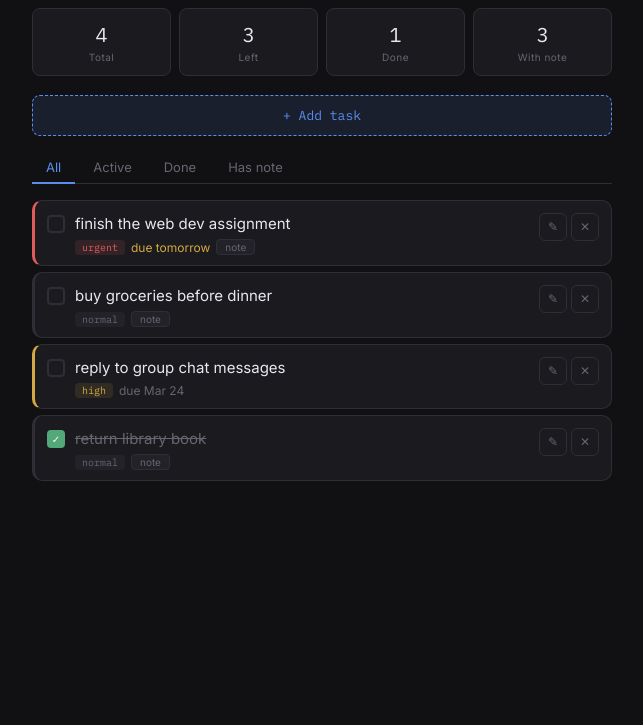
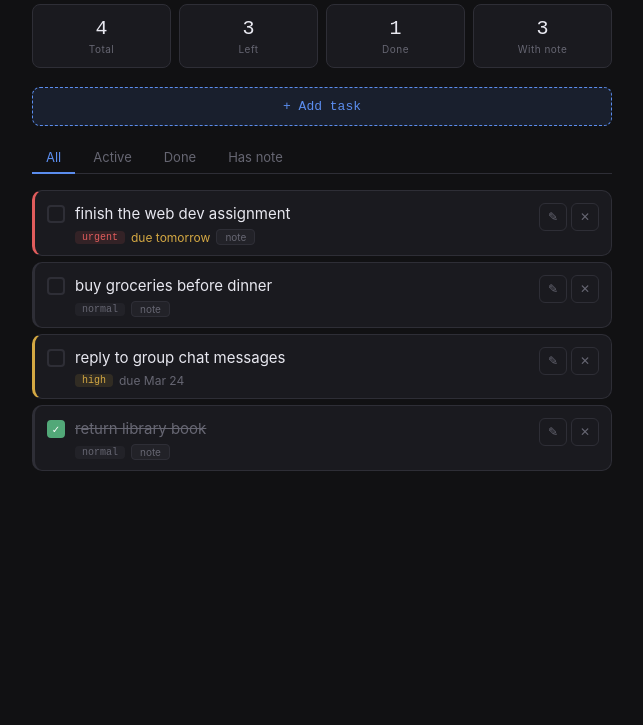
Before and after one commit to cheesypasta000/to-do-list, a plain HTML site: page index.html in a window 1280 px wide. Shown: the part 75-800 px from the top of the page, without its empty margins (318-961 px from the left). Drawn offline with Linux system fonts and the light colour scheme.

Commit message:
remove n add new font style from google

```diff
--- a/index.html
+++ b/index.html
@@ -4,7 +4,6 @@
   <meta charset="UTF-8" />
   <meta name="viewport" content="width=device-width, initial-scale=1.0"/>
   <title>ToDoList</title>
-  <link href="https://fonts.googleapis.com/css2?family=IBM+Plex+Mono:wght@400;500&family=Inter:wght@400;500&display=swap" rel="stylesheet"/>
   <link rel="stylesheet" href="style.css"/>
 </head>
 <body>
```
